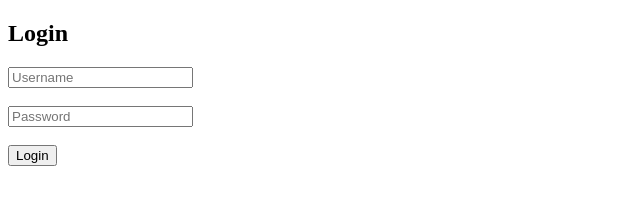
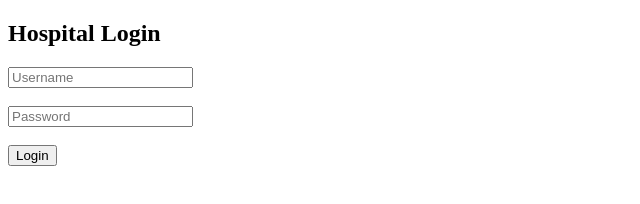
Before and after one commit to yash-sharma-code/1050-code, a website: page public/login.html in a window 1280 px wide. Shown: the whole page, without its empty margins (0-640 px from the left). Drawn offline with Linux system fonts and the light colour scheme.

Commit message:
Update login.html

```diff
--- a/public/login.html
+++ b/public/login.html
@@ -5,7 +5,7 @@
 </head>
 <body>
 
-<h2>Login</h2>
+<h2>Hospital Login</h2>
 
 <input id="username" placeholder="Username"><br><br>
 <input id="password" type="password" placeholder="Password"><br><br>
```
